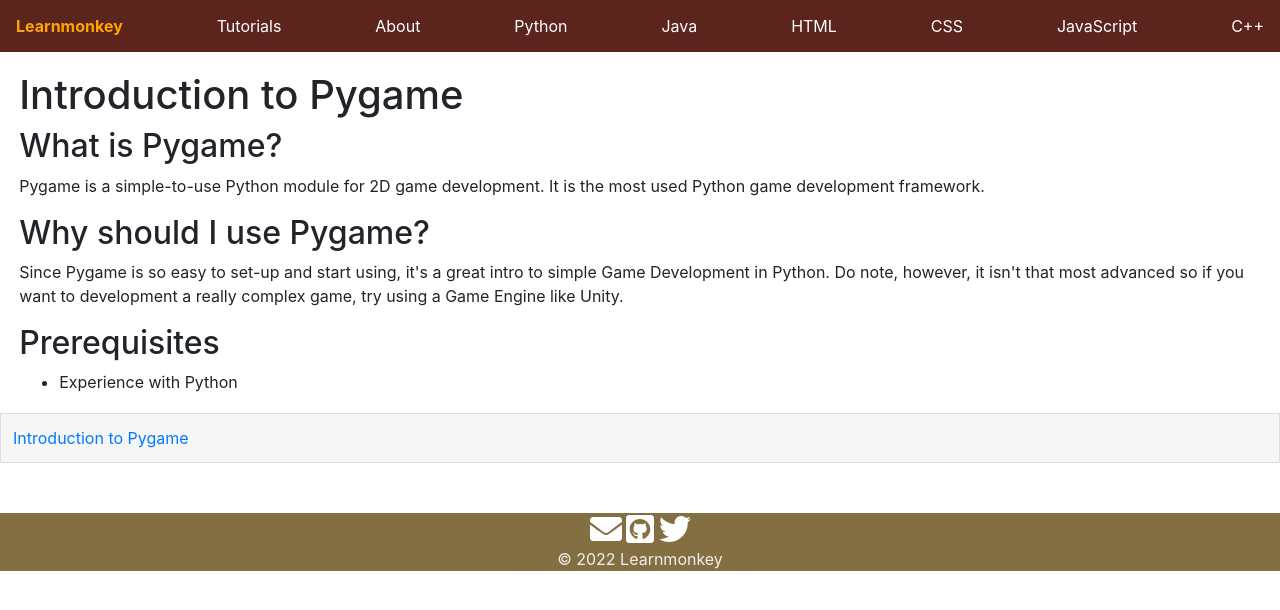
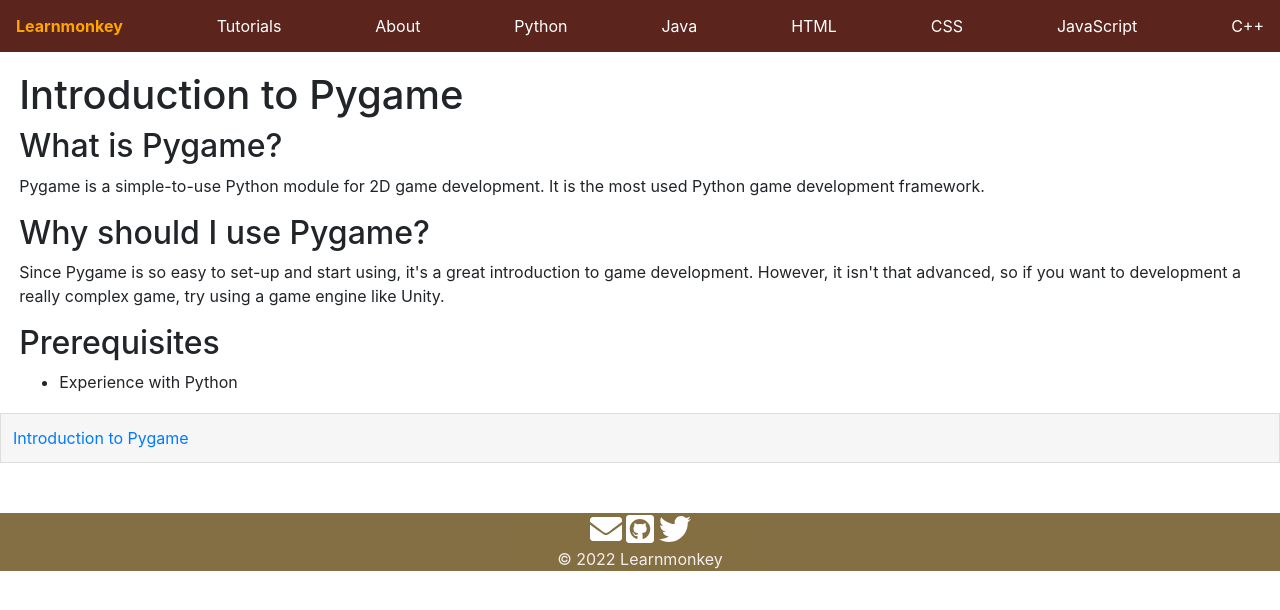
Before and after one commit to learnmonkey/learnmonkey.github.io, a Jekyll site: the page built from programming/python/pygame/index.html, in a window 1280 px wide. Shown: the top 610 px of the page. Built offline with Jekyll 4.4.1, drawn with Linux system fonts in a browser that asks for light colours.

Commit message:
minor edits

```diff
--- a/programming/python/pygame/index.html
+++ b/programming/python/pygame/index.html
@@ -13,7 +13,7 @@ permalink: /programming/python/pygame/
 
 <section>
     <h2>Why should I use Pygame?</h2>
-    <p>Since Pygame is so easy to set-up and start using, it's a great intro to simple Game Development in Python. Do note, however, it isn't that most advanced so if you want to development a really complex game, try using a Game Engine like Unity.</p>
+    <p>Since Pygame is so easy to set-up and start using, it's a great introduction to game development. However, it isn't that advanced, so if you want to development a really complex game, try using a game engine like Unity.</p>
 </section>
 
 <section>
```
